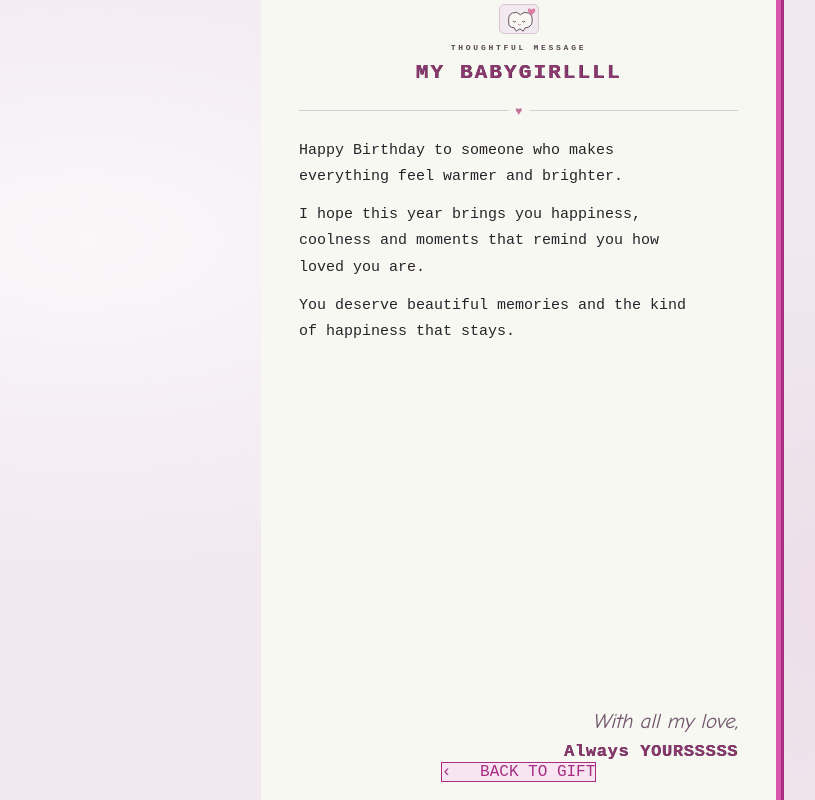
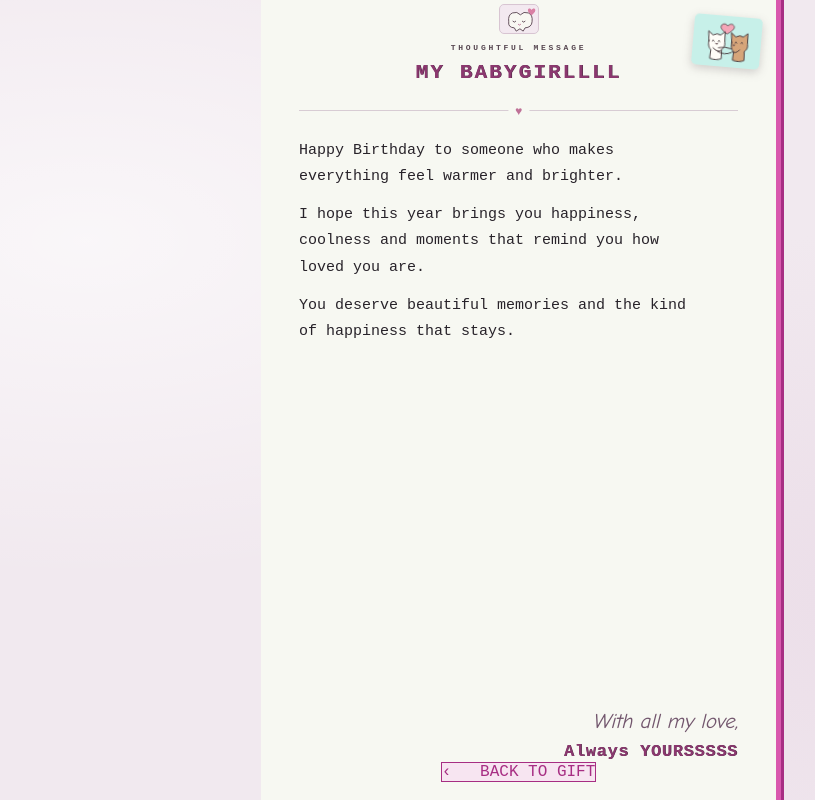
Before and after one commit to shubham22390/happy_birthday_to_u, a plain HTML site: page letter.html in a window 1280 px wide. Shown: the whole page, without its empty margins (119-934 px from the left). Drawn offline with Linux system fonts and the light colour scheme.

Commit message:
Add stickers across site pages

```diff
--- a/app.js
+++ b/app.js
@@ -4,6 +4,29 @@ document.querySelectorAll(".no").forEach((button) => {
     button.style.transform = "translate(" + (Math.random() * 34 - 17) + "px, " + (Math.random() * 16 - 8) + "px)";
   });
 });
+
+(() => {
+  const scene = document.querySelector(".scene");
+  const pageName = window.location.pathname.split("/").pop().toLowerCase();
+  const stickerByPage = {
+    "question.html": "sticker-01.svg",
+    "birthday.html": "sticker-02.svg",
+    "memory-01.html": "sticker-03.svg",
+    "memory-02.html": "sticker-04.svg",
+    "memory-03.html": "sticker-01.svg",
+    "letter.html": "sticker-02.svg"
+  };
+  const stickerFile = stickerByPage[pageName];
+
+  if (!scene || !stickerFile) return;
+
+  const sticker = document.createElement("img");
+  sticker.className = "page-sticker";
+  sticker.src = "stickers/" + stickerFile;
+  sticker.alt = "";
+  sticker.setAttribute("aria-hidden", "true");
+  scene.append(sticker);
+})();
 
 (() => {
   const positionKey = "birthdayMusicPosition";
--- a/styles.css
+++ b/styles.css
@@ -57,6 +57,23 @@
     }
     .page-back:hover { transform: translateY(-2px); box-shadow: 0 4px 0 var(--pink-dark); }
     .scene.is-intro .page-back { display: inline-flex; }
+    .page-sticker {
+      position: absolute;
+      z-index: 8;
+      top: clamp(54px, 8vh, 78px);
+      right: clamp(2px, 1vw, 10px);
+      width: clamp(48px, 13vw, 68px);
+      height: auto;
+      pointer-events: none;
+      filter: drop-shadow(0 3px 5px rgba(48, 34, 43, .2));
+      transform: rotate(5deg);
+    }
+    .scene.is-birthday .page-sticker,
+    .scene.is-letter .page-sticker {
+      top: clamp(10px, 2vh, 20px);
+      right: clamp(10px, 3vw, 20px);
+    }
+    .scene.is-memory .page-sticker { right: 2px; }
 
     .eyebrow,
     .hint {
```
Also changed, not shown: stickers/sticker-01.svg (added), stickers/sticker-02.svg (added), stickers/sticker-03.svg (added), stickers/sticker-04.svg (added).
